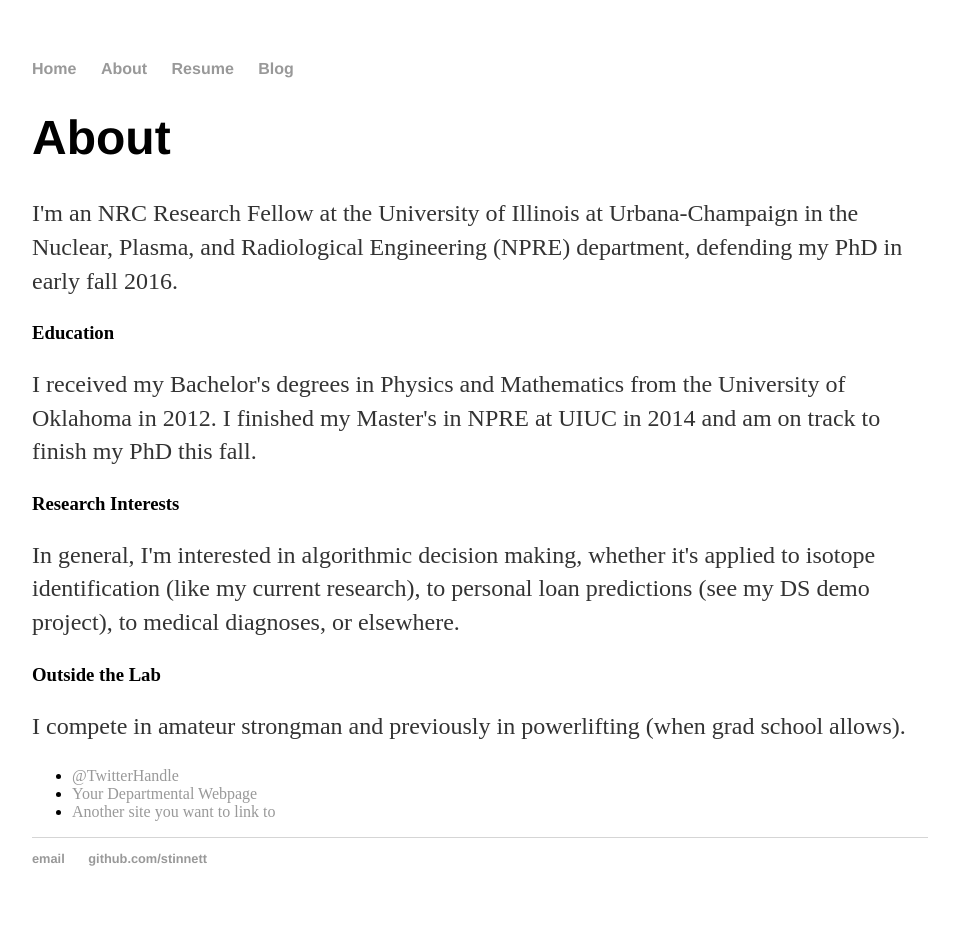
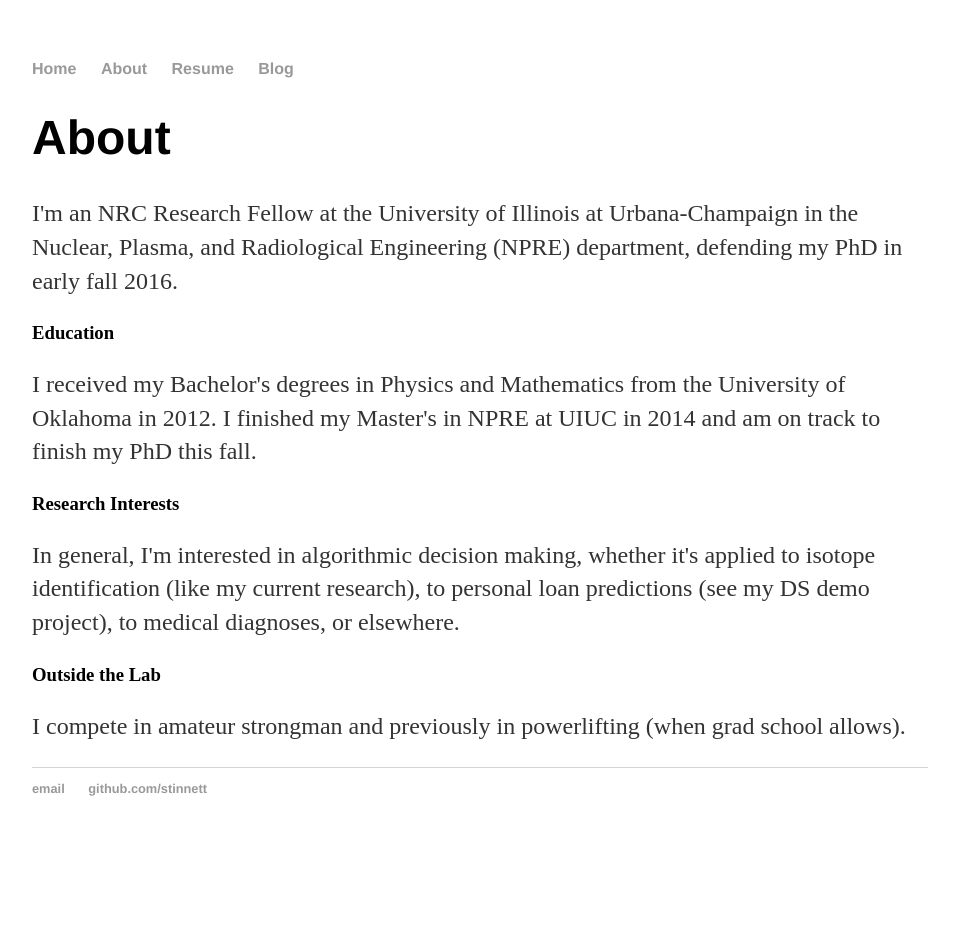
Before and after one commit to Stinnett/Stinnett.github.io, a Jekyll site: the page built from about/index.html, in a window 1280 px wide. Shown: the whole page, without its empty margins (160-1119 px from the left). Built offline with Jekyll 4.4.1, drawn with Linux system fonts in a browser that asks for light colours; after the commit the page ends 900 px from its top, so only the background shows below that.

Commit message:
Update index.html

```diff
--- a/about/index.html
+++ b/about/index.html
@@ -15,10 +15,3 @@
 
 			<h3>Outside the Lab</h3>
 			<p>I compete in amateur strongman and previously in powerlifting (when grad school allows).</p>
-
-			<ul class="contacts">
-				<li><a href="#">@TwitterHandle</a></li>
-				<li><a href="#">Your Departmental Webpage</a></li>
-				<li><a href="#">Another site you want to link to</a></li>
-				</ul>
-		</div>
```
